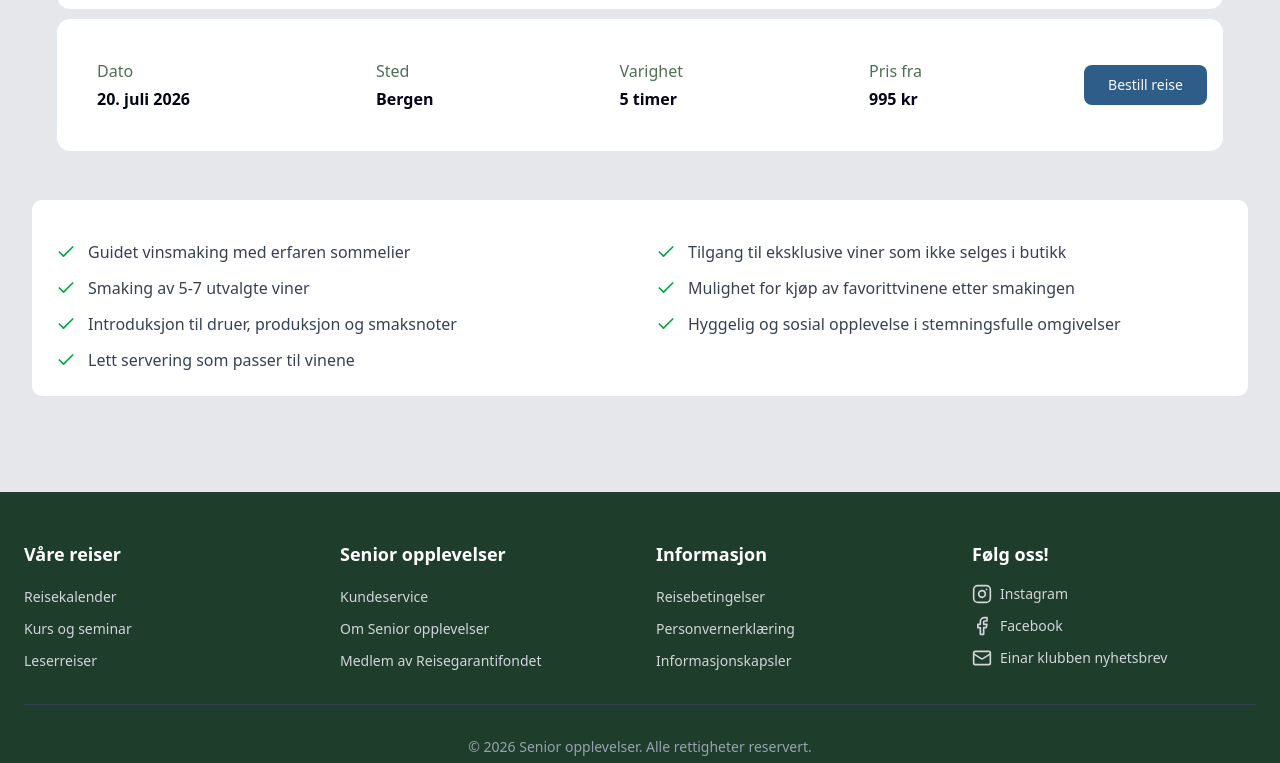
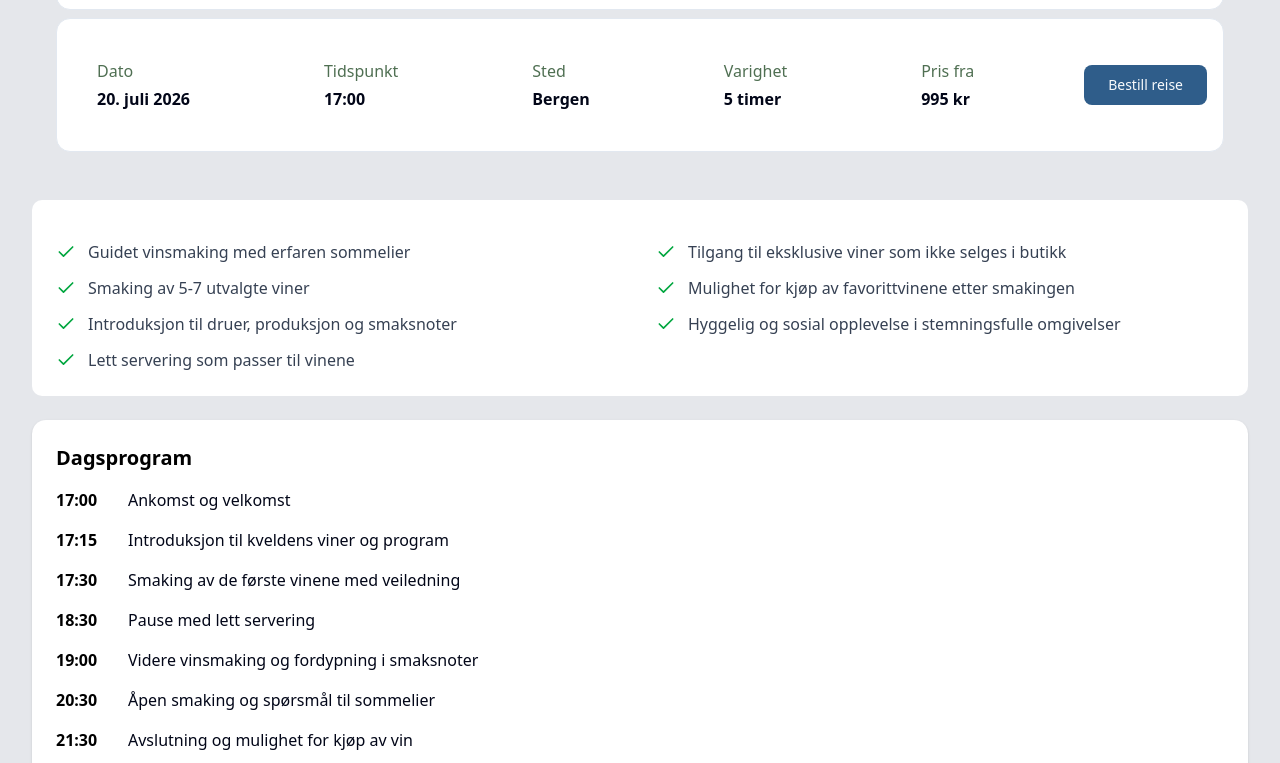
Before and after one commit to TheodorTredal/Senior-opplevelser-frontend, a Next.js app: page /kurs-og-seminar/vinkurs-terminus in a window 1280 px wide. Shown: the part 1097-1860 px from the top of the page. Built offline with nearby package versions, Linux system fonts and the light colour scheme.

Commit message:
Håper at nettsiden vil deploye nå

```diff
--- a/app/kurs-og-seminar/[kursOgSeminarSideid]/page.tsx
+++ b/app/kurs-og-seminar/[kursOgSeminarSideid]/page.tsx
@@ -3,13 +3,24 @@ import { InfoOmOpplevelsen } from "@/src/components/infoOmTuren";
 import { StickyBestillingsButtonKursOgSeminar } from "@/src/components/stickyBestillingsButton";
 import { DatoOgPriserKursOgSeminarer } from "@/src/components/datoOgPris";
 import OpplevelsenInkluderer from "@/src/components/opplevelsenInkluderer";
+import { ReiseProgramKomponent } from "@/src/components/reiseProgram";
 
-
+const dagsProgram = [
+  { tid: "17:00", aktivitet: "Ankomst og velkomst" },
+  { tid: "17:15", aktivitet: "Introduksjon til kveldens viner og program" },
+  { tid: "17:30", aktivitet: "Smaking av de første vinene med veiledning" },
+  { tid: "18:30", aktivitet: "Pause med lett servering" },
+  { tid: "19:00", aktivitet: "Videre vinsmaking og fordypning i smaksnoter" },
+  { tid: "20:30", aktivitet: "Åpen smaking og spørsmål til sommelier" },
+  { tid: "21:30", aktivitet: "Avslutning og mulighet for kjøp av vin" },
+  { tid: "22:00", aktivitet: "Takk for i kveld" },
+]
 
 const kursOgSeminarSpesifikkInfo = [
   {
     id: "1",
     dato: "12. juni 2026",
+    tid: "17:00",
     sted: "Bergen",
     varighet: "5 timer",
     pris: "995 kr",
@@ -17,6 +28,7 @@ const kursOgSeminarSpesifikkInfo = [
   {
     id: "2",
     dato: "20. juli 2026",
+    tid: "17:00",
     sted: "Bergen",
     varighet: "5 timer",
     pris: "995 kr",
@@ -77,14 +89,16 @@ const KursOgSeminarerPage = async ({ params }: PageProps) => {
 
         <section id="om-kurset" className="scroll-mt-24">
             <InfoOmOpplevelsen
-            tittel="Tittel"
-            innhold="vinsmaking på hotel grand terminus"
-            lesMerInnhold="Mer info om vinsmaking på hotel terminus"
-            ></InfoOmOpplevelsen>
+                tittel="Tittel"
+                innhold="vinsmaking på hotel grand terminus"
+                lesMerInnhold="Mer info om vinsmaking på hotel terminus"
+            />
         </section>
 
         <section id="dato-og-priser" className="scroll-mt-24">
-            <DatoOgPriserKursOgSeminarer avganger={kursOgSeminarSpesifikkInfo}></DatoOgPriserKursOgSeminarer>
+            <DatoOgPriserKursOgSeminarer
+                avganger={kursOgSeminarSpesifikkInfo}
+            />
         </section>
 
         <section id="kurset-inkluderer">
@@ -94,7 +108,11 @@ const KursOgSeminarerPage = async ({ params }: PageProps) => {
             </OpplevelsenInkluderer>
         </section>
 
-
+        <section id="program" className="scroll-mt-24">
+            <ReiseProgramKomponent
+                program={dagsProgram}
+            />
+        </section>
     </main>
   )
 }
--- a/app/kurs-og-seminar/page.tsx
+++ b/app/kurs-og-seminar/page.tsx
@@ -1,6 +1,6 @@
 import { ReiseCard } from "@/src/components/reiseCard";
 import { ReiseFilter } from "@/src/components/filtrerReiser";
-
+import { KursOgSeminarBreadcrumb } from "@/src/components/reiseBreadCrumb";
 
 const kursOgSeminarer = [
   {
@@ -19,6 +19,7 @@ const kursOgSeminarer = [
 const KursOgSeminarPage = () => {
     return (
     <main className="p-8">
+      <KursOgSeminarBreadcrumb title=""></KursOgSeminarBreadcrumb>
       <header className="space-y-4">
         <h1 className="text-2xl font-bold">
           Kurs og Seminar
--- a/app/reiser/alle-reiser/page.tsx
+++ b/app/reiser/alle-reiser/page.tsx
@@ -1,5 +1,6 @@
 import { ReiseCard } from "@/src/components/reiseCard";
 import { ReiseFilter } from "@/src/components/filtrerReiser";
+import { ReiseBreadcrumb } from "@/src/components/reiseBreadCrumb";
 
 const vestlandetReiser = [
   {
@@ -52,6 +53,7 @@ const vestlandetReiser = [
 export default function AlleReiserPage() {
   return (
     <main className="p-8">
+      <ReiseBreadcrumb title=""></ReiseBreadcrumb>
       <header className="space-y-4">
         <h1 className="text-2xl font-bold">
           Alle reiser
--- a/app/reiser/page.tsx
+++ b/app/reiser/page.tsx
@@ -1,5 +1,8 @@
 import Link from "next/link";
 
-<Link href="/reiser/alle-reiser">
-    Alle reiser
-</Link>
+export default function Page() {
+
+    <Link href="/reiser/alle-reiser">
+        Alle reiser
+    </Link>
+}
--- a/src/components/datoOgPris.tsx
+++ b/src/components/datoOgPris.tsx
@@ -6,6 +6,7 @@ import { Button } from "@/components/ui/button"
 export interface AvreiseProps {
   id: string;
   dato: string;
+  tid?: string;
   sted: string;
   varighet: string;
   pris: string;
@@ -92,6 +93,7 @@ export const DatoOgPrisKursOgSeminar = ({ avreise, onBestill}: DatoOgPrisProps)
     <div className="w-full rounded-xl border bg-background">
       <div className="flex justify-between p-4">
         <InfoItem label="Dato" value={avreise.dato} />
+        <InfoItem label="Tidspunkt" value={avreise.tid ?? "Kommer snart"} />
         <InfoItem label="Sted" value={avreise.sted} />
         <InfoItem label="Varighet" value={avreise.varighet} />
         <InfoItem label="Pris fra" value={avreise.pris} />
```
